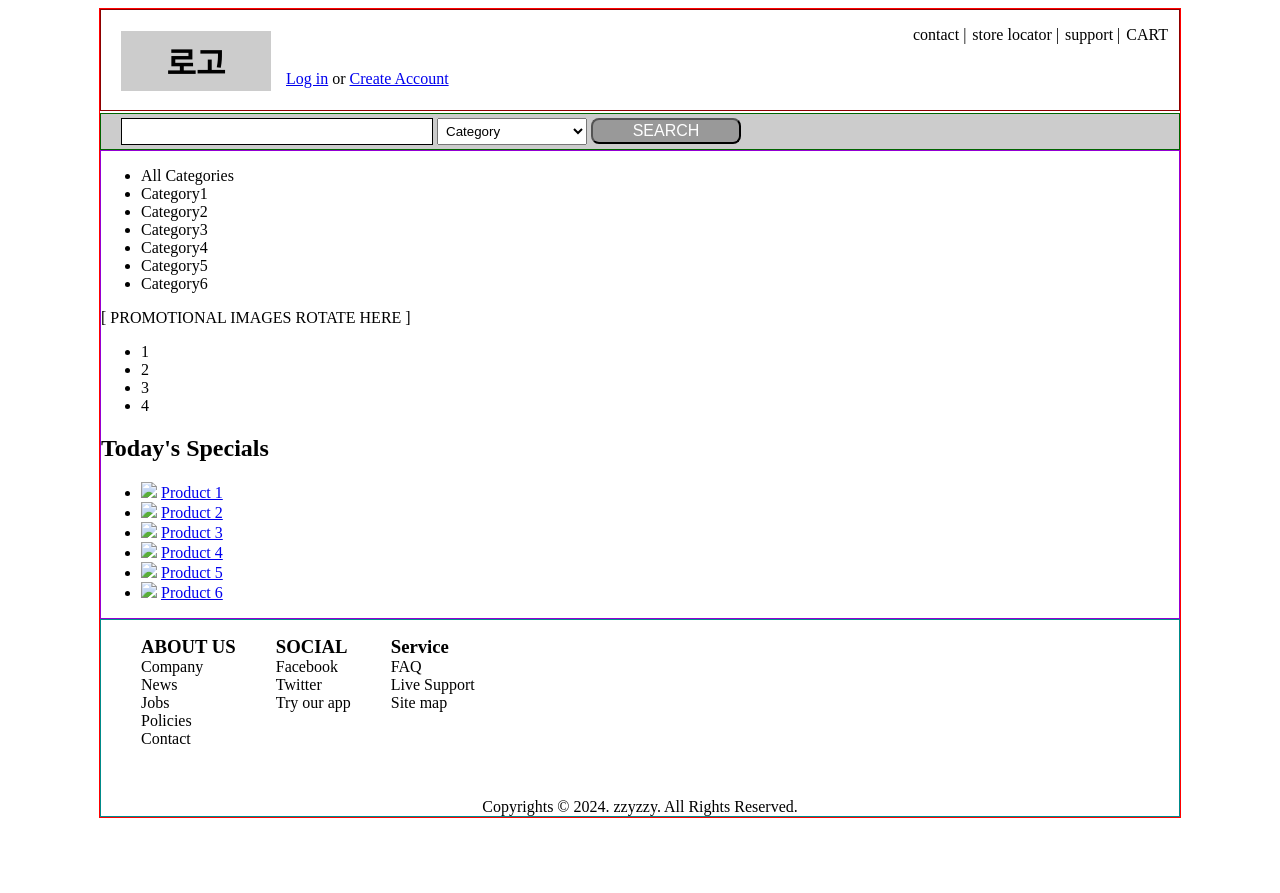
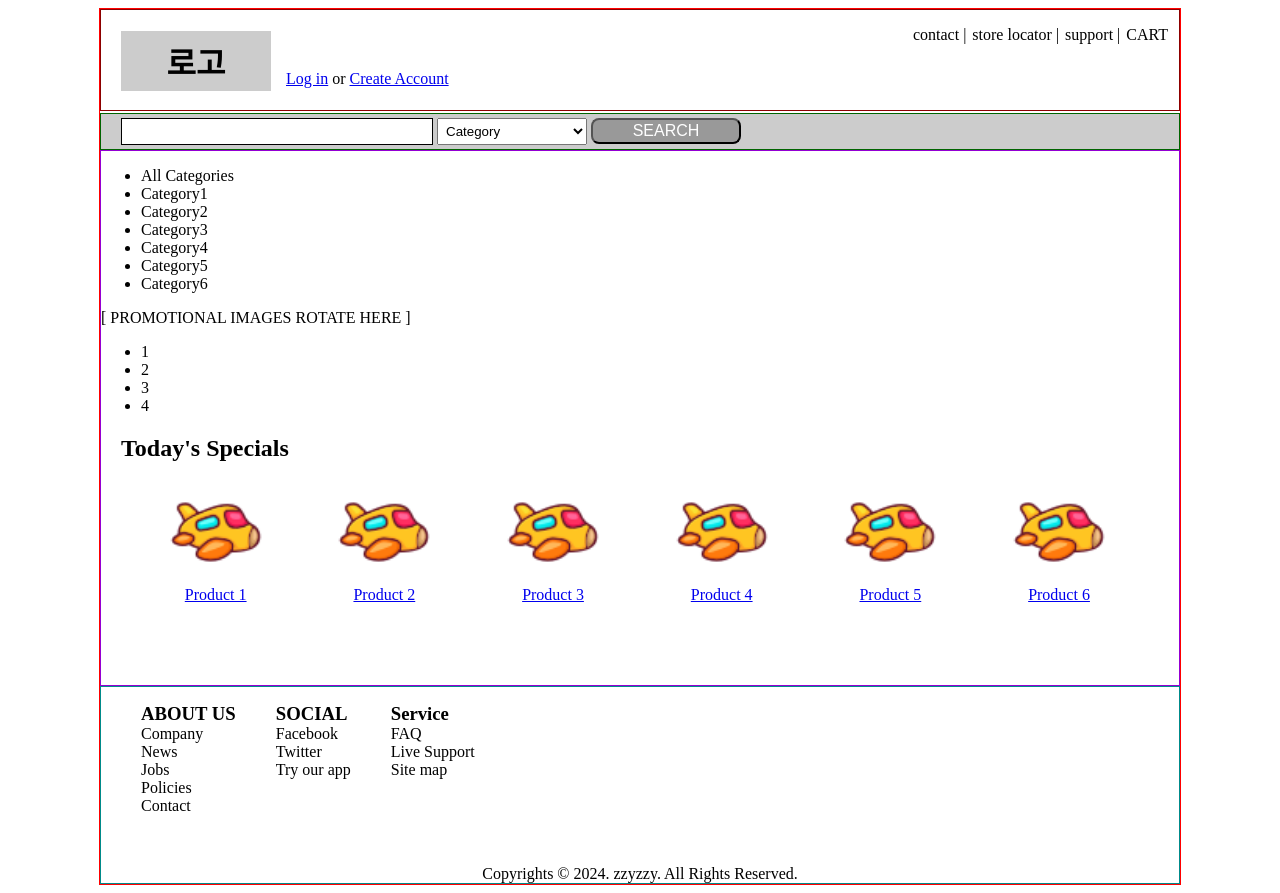
Before and after one commit to sun12wook11/frontends2, a FastAPI app: template views/templates/html/10project1.html in a window 1280 px wide. Before the commit the page ends 818 px from the top, so only its background shows below. Run offline with FastAPI, Linux system fonts and the light colour scheme; the template is opened without the code that fills it, so the values that code supplies are empty.

Commit message:
프로젝트 실습 - main : products section

```diff
--- a/views/templates/html/10project1.html
+++ b/views/templates/html/10project1.html
@@ -41,6 +41,19 @@
 
         /*main*/
         main { border: 1px solid darkviolet; }
+
+        /*section #1*/
+        section:first-child {  }
+
+        /*section #2*/
+        section:last-child { height: 250px }
+        #products h2 { margin-left: 20px; }
+        #products ul { list-style: none; padding: 0; }
+        #products li { display: inline-block; margin-left: 6% }
+        #products img { width: 100px; height: 100px;
+            background: url();
+            border-radius: 7px; }
+        #products a { display: block; text-align: center }
 
         /*footer*/
         footer { border: 1px solid darkcyan; }
@@ -95,27 +108,27 @@
                 <h2>Today's Specials</h2>
                 <ul>
                     <li>
-                        <img src="#">
+                        <img src="/static/img/plane.png">
                         <a href="#">Product 1</a>
                     </li>
                     <li>
-                        <img src="#">
+                        <img src="/static/img/plane.png">
                         <a href="#">Product 2</a>
                     </li>
                     <li>
-                        <img src="#">
+                        <img src="/static/img/plane.png">
                         <a href="#">Product 3</a>
                     </li>
                     <li>
-                        <img src="#">
+                        <img src="/static/img/plane.png">
                         <a href="#">Product 4</a>
                     </li>
                     <li>
-                        <img src="#">
+                        <img src="/static/img/plane.png">
                         <a href="#">Product 5</a>
                     </li>
                     <li>
-                        <img src="#">
+                        <img src="/static/img/plane.png">
                         <a href="#">Product 6</a>
                     </li>
                 </ul>
```
